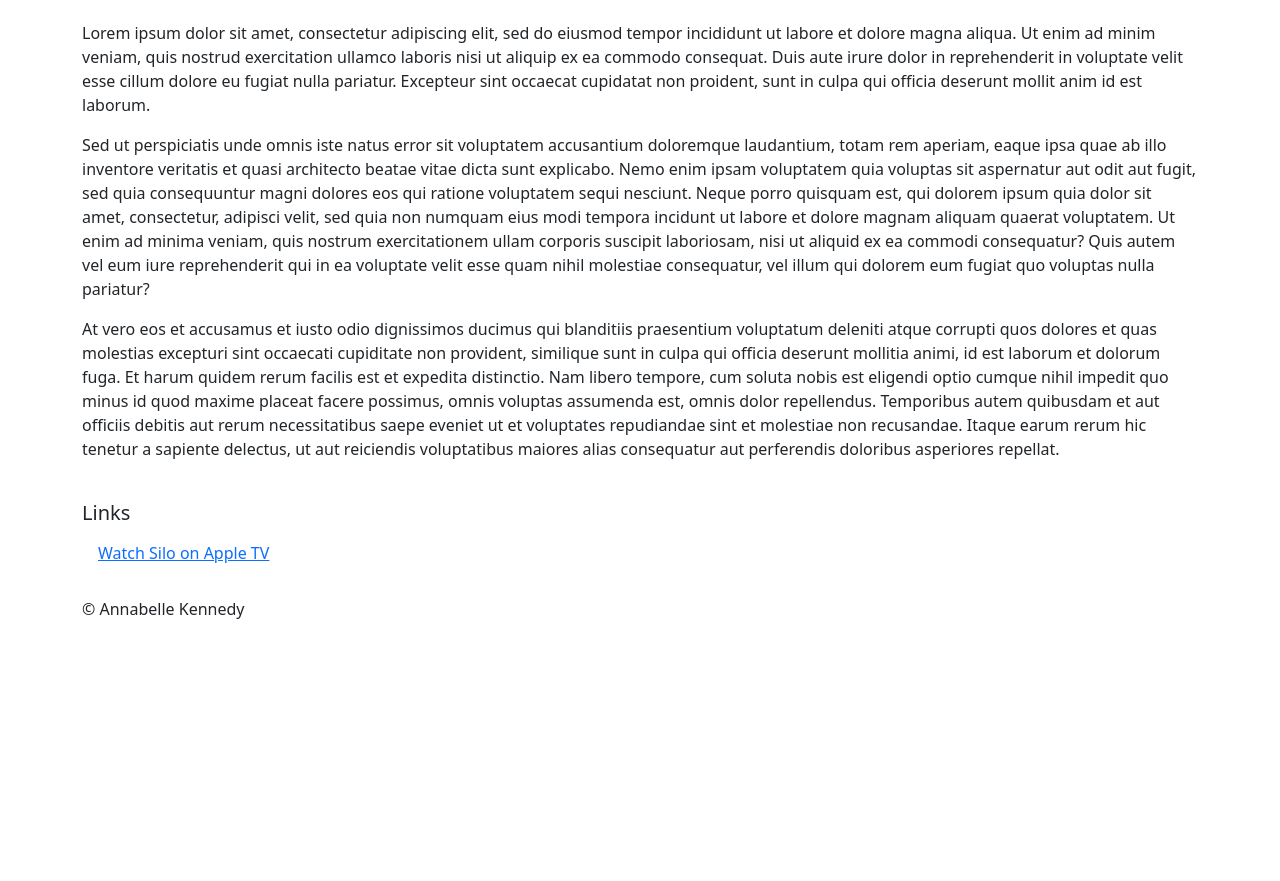
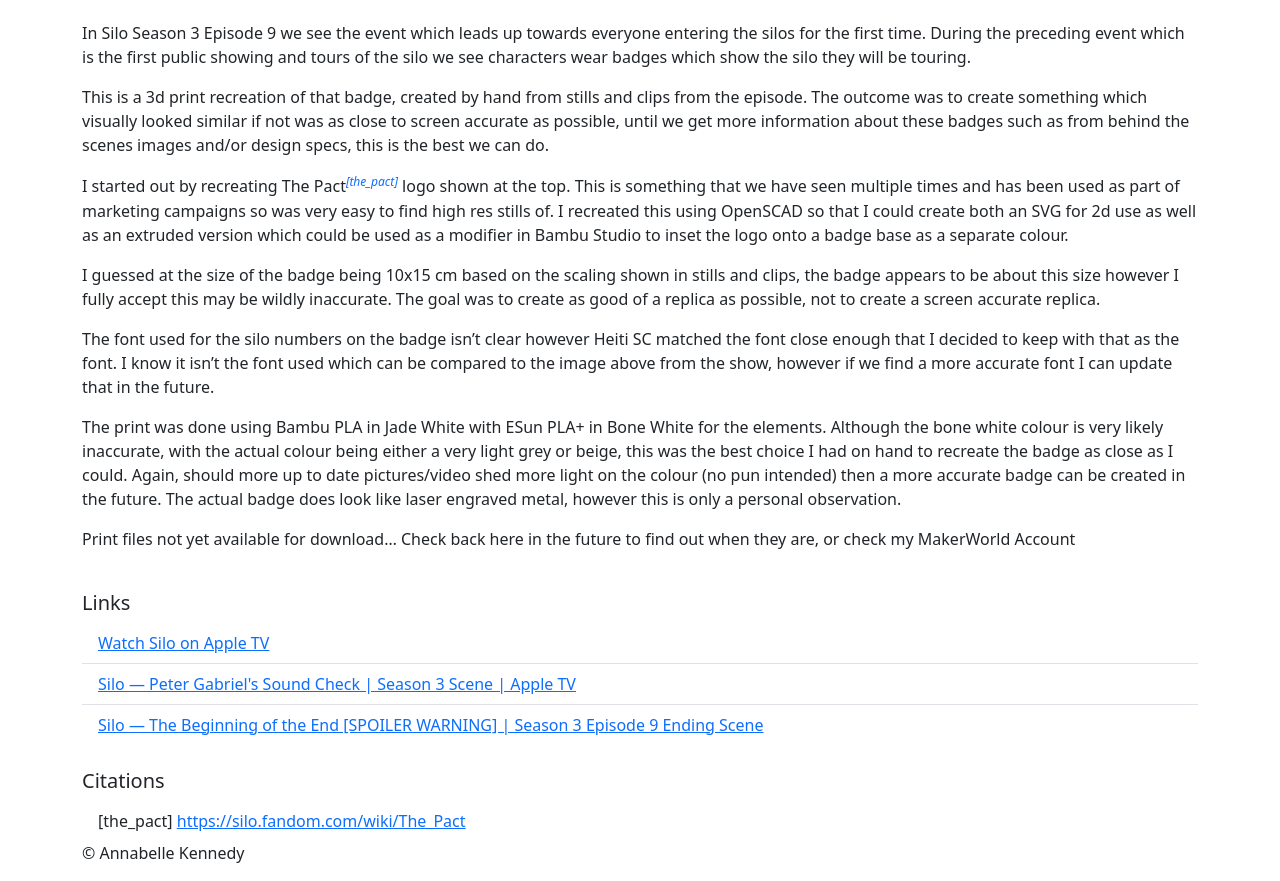
Before and after one commit to queekusme/queekusme.github.com, a Jekyll site: the page built from _projects/silo_tour_badge.md, in a window 1280 px wide, cut to the strip 234-1115 px from the top of the page. Built offline with Jekyll 4.4.1, drawn with Linux system fonts in a browser that asks for light colours; before the commit the page ends 900 px from its top, so only the background shows below that.

Commit message:
Added makerworld link, added bulk of the silo badge content, not yet visible but url linkable

```diff
--- a/_data/cards.yml
+++ b/_data/cards.yml
@@ -27,3 +27,9 @@
   href: https://codeberg.org/queekusme/
   img: https://upload.wikimedia.org/wikipedia/commons/thumb/9/9a/Codeberg_logo.svg/1280px-Codeberg_logo.svg.png
   img-alt: Codeberg Logo
+
+- title: "@queekusme on MakerWorld"
+  text: Check out my 3D Models
+  href: https://makerworld.com/en/@queekusme
+  img: https://makerworld.bblmw.com/makerworld/static/og-icon.jpeg
+  img-alt: MakerWorld Logo
--- a/_projects/silo_tour_badge.md
+++ b/_projects/silo_tour_badge.md
@@ -6,18 +6,30 @@
 title: Silo Tour Badge
 abstract: A 3D Printable badge matching the ones worn by those on the Silo Tour in Season 3 of the Apple TV Series Silo.
 photos:
-    - https://www.nopcommerce.com/images/thumbs/0005720_coming-soon-page_550.jpeg::Coming Soon
+    - images/silo_tour_badge/silo_tour_badge1.png::3D Printed Silo 18 Tour Badge
+    - images/silo_tour_badge/pact_logo.svg::Recreation of The Pact Logo, as exported from my OpenSCAD Recreation
+    - images/silo_tour_badge/silo_tour_btc_crop.jpg::Crop from a behind the scenes photo of the Silo 18 Tour badge
 links:
     - https://tv.apple.com/gb/show/silo/umc.cmc.3yksgc857px0k0rqe5zd4jice::Watch Silo on Apple TV
+    - https://www.youtube.com/watch?v=N7i_j2voO0s::Silo — Peter Gabriel's Sound Check | Season 3 Scene | Apple TV
+    - https://www.youtube.com/watch?v=xJrnnUsHrZ8::Silo — The Beginning of the End [SPOILER WARNING] | Season 3 Episode 9 Ending Scene
 tags:
     - Silo
     - Apple TV
 cite:
-    tbd: https://queekus.com/
+    the_pact: https://silo.fandom.com/wiki/The_Pact
 ---
 
-Lorem ipsum dolor sit amet, consectetur adipiscing elit, sed do eiusmod tempor incididunt ut labore et dolore magna aliqua. Ut enim ad minim veniam, quis nostrud exercitation ullamco laboris nisi ut aliquip ex ea commodo consequat. Duis aute irure dolor in reprehenderit in voluptate velit esse cillum dolore eu fugiat nulla pariatur. Excepteur sint occaecat cupidatat non proident, sunt in culpa qui officia deserunt mollit anim id est laborum.
+In Silo Season 3 Episode 9 we see the event which leads up towards everyone entering the silos for the first time. During the preceding event which is the first public showing and tours of the silo we see characters wear badges which show the silo they will be touring.
 
-Sed ut perspiciatis unde omnis iste natus error sit voluptatem accusantium doloremque laudantium, totam rem aperiam, eaque ipsa quae ab illo inventore veritatis et quasi architecto beatae vitae dicta sunt explicabo. Nemo enim ipsam voluptatem quia voluptas sit aspernatur aut odit aut fugit, sed quia consequuntur magni dolores eos qui ratione voluptatem sequi nesciunt. Neque porro quisquam est, qui dolorem ipsum quia dolor sit amet, consectetur, adipisci velit, sed quia non numquam eius modi tempora incidunt ut labore et dolore magnam aliquam quaerat voluptatem. Ut enim ad minima veniam, quis nostrum exercitationem ullam corporis suscipit laboriosam, nisi ut aliquid ex ea commodi consequatur? Quis autem vel eum iure reprehenderit qui in ea voluptate velit esse quam nihil molestiae consequatur, vel illum qui dolorem eum fugiat quo voluptas nulla pariatur?
+This is a 3d print recreation of that badge, created by hand from stills and clips from the episode. The outcome was to create something which visually looked similar if not was as close to screen accurate as possible, until we get more information about these badges such as from behind the scenes images and/or design specs, this is the best we can do.
 
-At vero eos et accusamus et iusto odio dignissimos ducimus qui blanditiis praesentium voluptatum deleniti atque corrupti quos dolores et quas molestias excepturi sint occaecati cupiditate non provident, similique sunt in culpa qui officia deserunt mollitia animi, id est laborum et dolorum fuga. Et harum quidem rerum facilis est et expedita distinctio. Nam libero tempore, cum soluta nobis est eligendi optio cumque nihil impedit quo minus id quod maxime placeat facere possimus, omnis voluptas assumenda est, omnis dolor repellendus. Temporibus autem quibusdam et aut officiis debitis aut rerum necessitatibus saepe eveniet ut et voluptates repudiandae sint et molestiae non recusandae. Itaque earum rerum hic tenetur a sapiente delectus, ut aut reiciendis voluptatibus maiores alias consequatur aut perferendis doloribus asperiores repellat.
+I started out by recreating The Pact<cite data-id="the_pact" /> logo shown at the top. This is something that we have seen multiple times and has been used as part of marketing campaigns so was very easy to find high res stills of. I recreated this using OpenSCAD so that I could create both an SVG for 2d use as well as an extruded version which could be used as a modifier in Bambu Studio to inset the logo onto a badge base as a separate colour.
+
+I guessed at the size of the badge being 10x15 cm based on the scaling shown in stills and clips, the badge appears to be about this size however I fully accept this may be wildly inaccurate. The goal was to create as good of a replica as possible, not to create a screen accurate replica.
+
+The font used for the silo numbers on the badge isn't clear however Heiti SC matched the font close enough that I decided to keep with that as the font. I know it isn't the font used which can be compared to the image above from the show, however if we find a more accurate font I can update that in the future.
+
+The print was done using Bambu PLA in Jade White with ESun PLA+ in Bone White for the elements. Although the bone white colour is very likely inaccurate, with the actual colour being either a very light grey or beige, this was the best choice I had on hand to recreate the badge as close as I could. Again, should more up to date pictures/video shed more light on the colour (no pun intended) then a more accurate badge can be created in the future. The actual badge does look like laser engraved metal, however this is only a personal observation.
+
+Print files not yet available for download... Check back here in the future to find out when they are, or check my MakerWorld Account
```
Also changed, not shown: _projects/images/silo_tour_badge/pact_logo.svg (added), _projects/images/silo_tour_badge/silo_tour_btc_crop.jpg (added).
